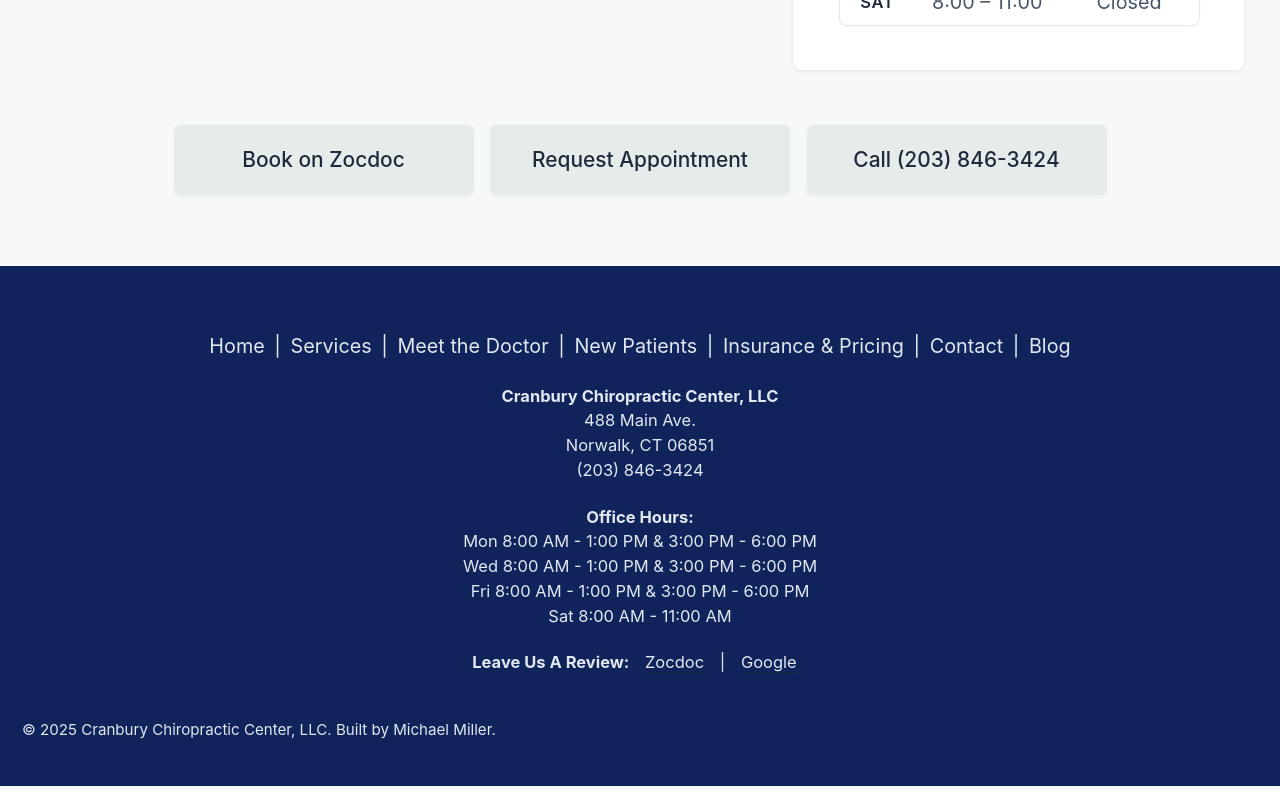
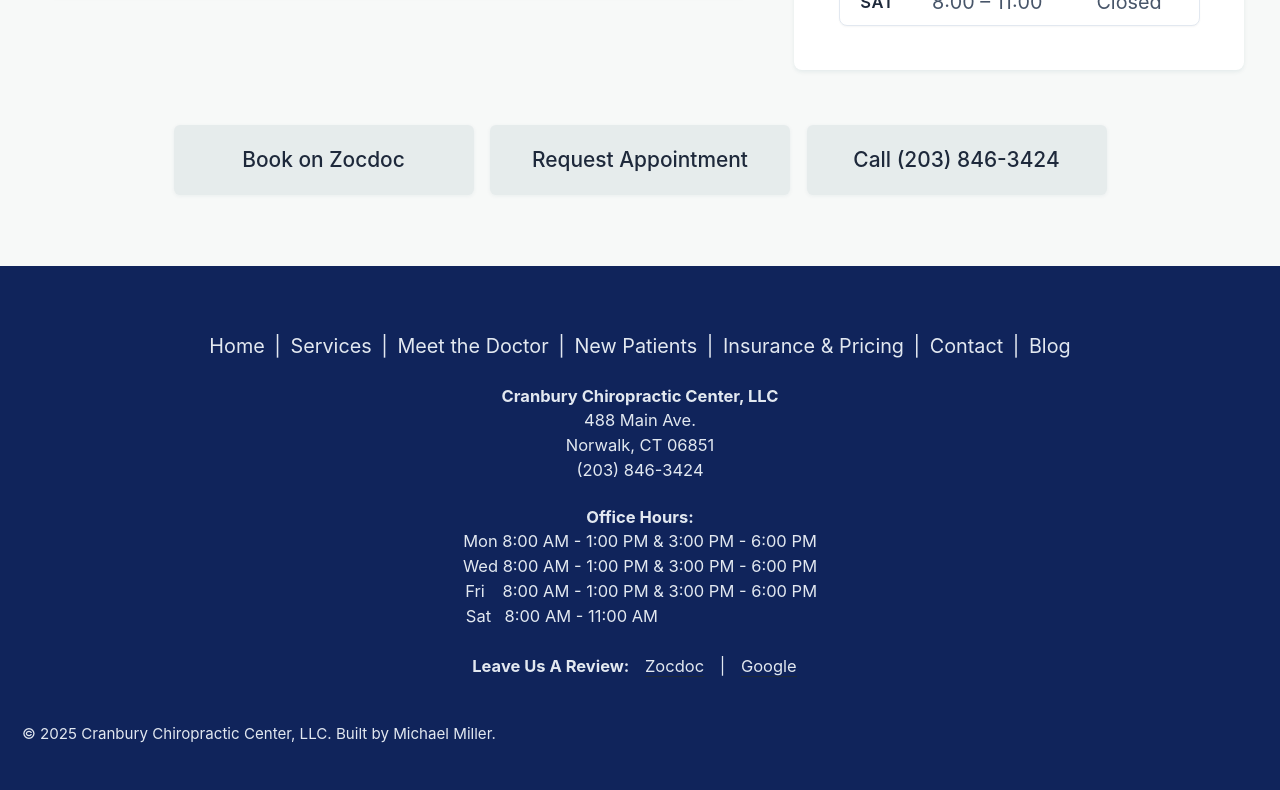
Before and after one commit to millerms/CranburyChiropractic, a Jekyll site: the page built from index.md, in a window 1280 px wide and 900 px high, scrolled down 4391 px, cut to the strip 110-900 px from the top of the window. Built offline with Jekyll 4.4.1, drawn with Linux system fonts in a browser that asks for light colours; cached includes are drawn as plain includes; the list of posts is cut into pages by our own code.

Commit message:
hours in footer

```diff
--- a/_includes/footer/custom.html
+++ b/_includes/footer/custom.html
@@ -27,8 +27,9 @@
         <strong>Office Hours:</strong> <br>
           Mon 8:00 AM - 1:00 PM & 3:00 PM - 6:00 PM<br>
           Wed 8:00 AM - 1:00 PM & 3:00 PM - 6:00 PM<br>
-        Fri 8:00 AM - 1:00 PM & 3:00 PM - 6:00 PM<br>
-        Sat 8:00 AM - 11:00 AM<br>
+          <span style="margin-left: 0.1rem;">Fri <span style="margin-right: 0.6rem;"></span>8:00 AM - 1:00 PM & 3:00 PM - 6:00 PM<br></span>
+          <span style="margin-right: 7.1rem;">Sat <span style="margin-right: 0.4rem;"></span>8:00 AM - 11:00 AM<br></span>
+     </div>
     </p>
     <div class="footer__nav" style="margin: 1rem 0;">
         <p style="margin: 0; font-size: 0.75rem; position: relative; text-align: center;">
@@ -38,5 +39,4 @@
         <a href="https://www.google.com/search?q=Cranbury+Chiropractic+Center&rlz=1C1GCEU_enUS832US832&oq=Cranbury+Chiropractic+Center&aqs=chrome..69i57j0i512l9.1038j0j7&sourceid=chrome&ie=UTF-8#lrd=0x89e5c5c5c5c5c5c5:0x5c5c5c5c5c5c5c5,1,,," target="_blank" rel="noopener noreferrer" style="text-decoration: none; margin: 0 0.5rem;"><u>Google</u></a>
     </p>
   </div>
-  </div>
 </footer>
```
Lines whose indentation alone changed are shown as unchanged.
